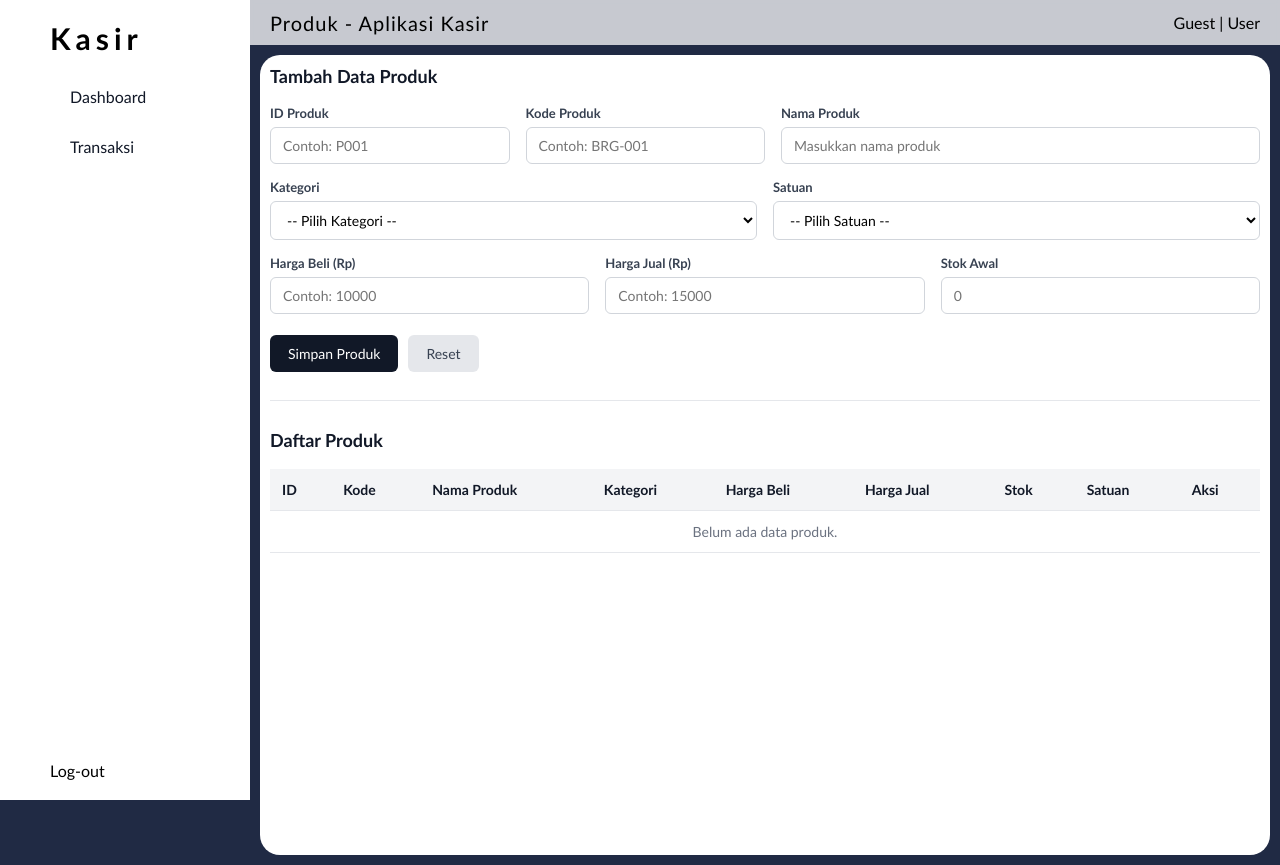
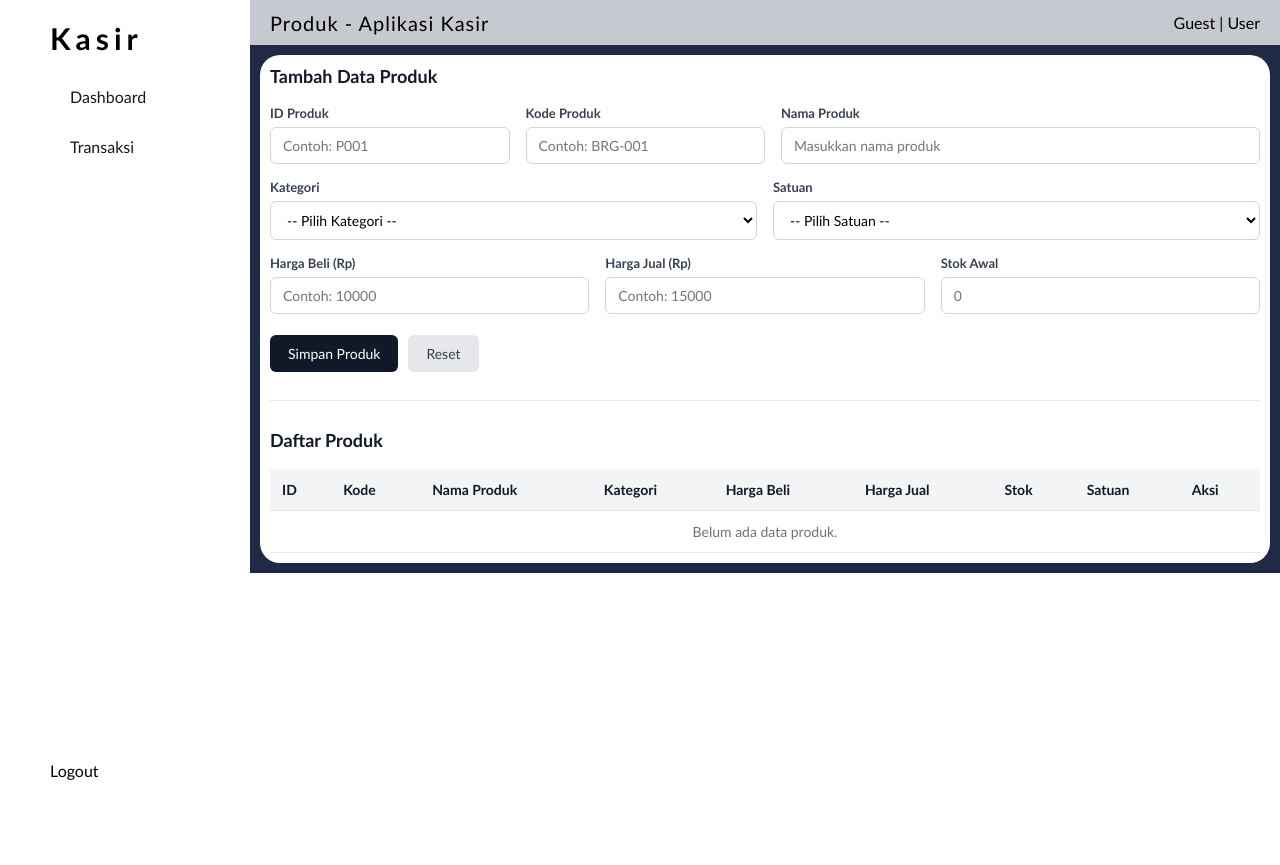
Before and after one commit to random324/UTS-kasir, a PHP site: page /produk.php in a window 1280 px wide. After the commit the page ends 780 px from the top, so only its background shows below. Run offline with PHP 8.4, Linux system fonts and the light colour scheme; data that the repository does not hold is empty.

Commit message:
update style

```diff
--- a/assets/css/style.css
+++ b/assets/css/style.css
@@ -101,8 +101,9 @@ color: #ffffff;
 }
 .main .content {
   background-color: #ffffff;
-  height: 100vh;
+  height: auto;
   border-radius: 20px;
   padding:10px;
   margin: 45px 0 0 250px;
+  overflow: visible;
 }
--- a/layout/sidebar.php
+++ b/layout/sidebar.php
@@ -40,6 +40,6 @@ $role_login = strtolower($_SESSION['role'] ?? '');
       </div>
     </div>
     <div class="logout">
-      <a href="logout.php" class="logout-btn">Log-out</a>
+      <a href="logout.php" class="logout-btn">Logout</a>
     </div>
   </aside>
```
